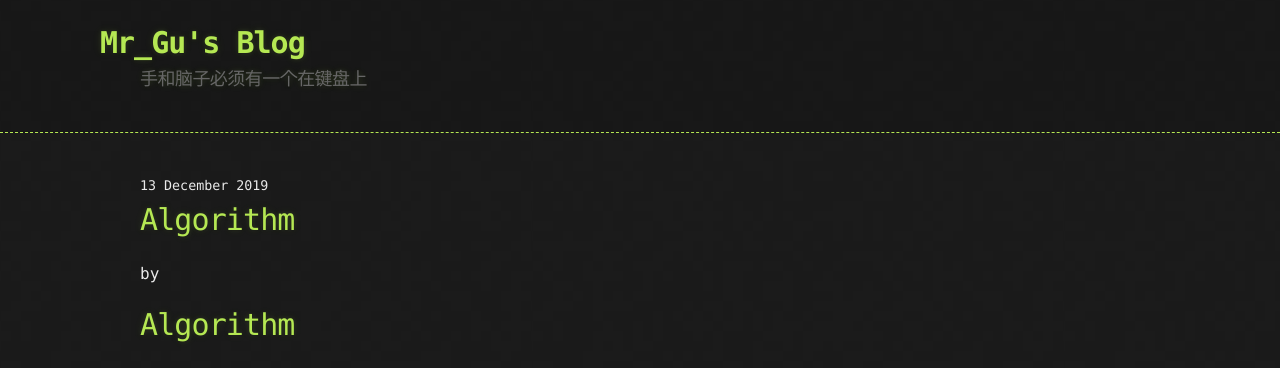
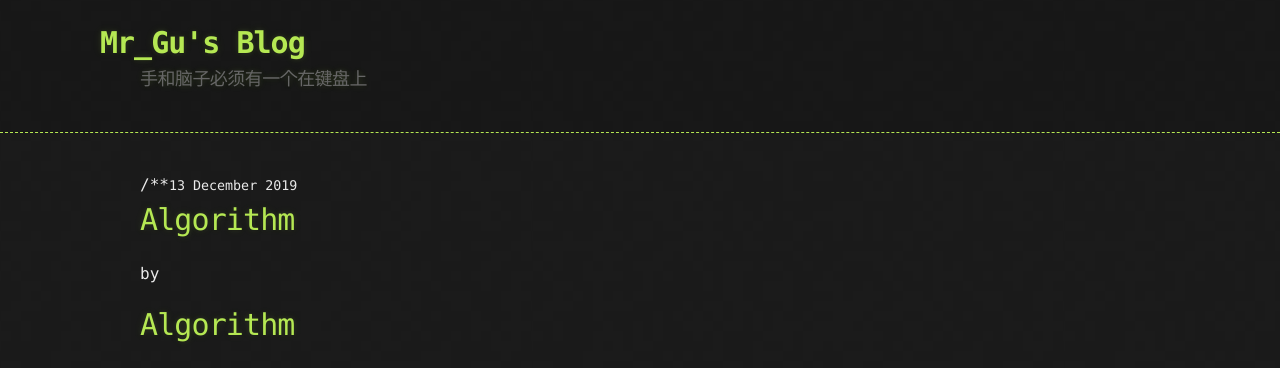
Before and after one commit to Mr-Gu666/Mr-Gu666.github.io, a Jekyll site: the page built from _posts/2019-12-13-Algorithm.md, in a window 1280 px wide and 900 px high. Shown: the top 368 px of the window. Built offline with Jekyll 4.4.1, drawn with Linux system fonts in a browser that asks for light colours.

Commit message:
Update post.html

```diff
--- a/_layouts/post.html
+++ b/_layouts/post.html
@@ -2,11 +2,11 @@
 layout: default
 ---
 
-<small>{{ page.date | date: "%-d %B %Y" }}</small>
+/**<small>{{ page.date | date: "%-d %B %Y" }}</small>
 <h1>{{ page.title }}</h1>
 <p class="view">by {{ page.author | default: site.author }}</p>
 {{content}}
-
+*/
 {% if page.tags %}
   <small>tags: <em>{{ page.tags | join: "</em> - <em>" }}</em></small>
 {% endif %}
```
